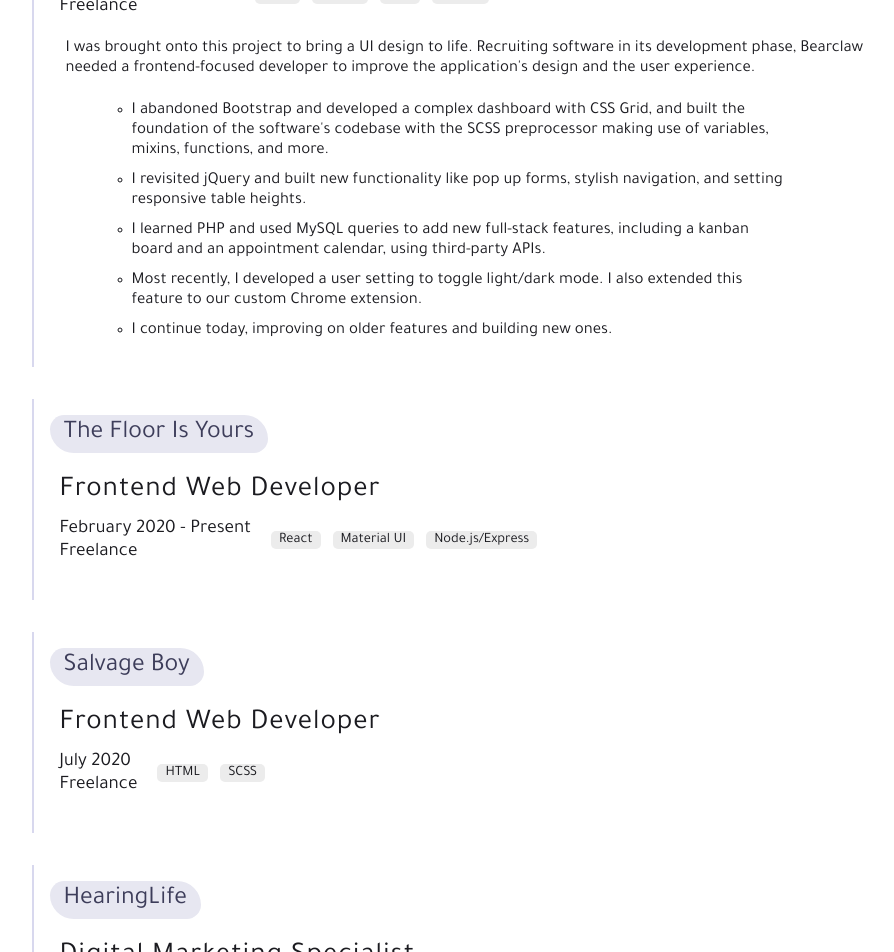
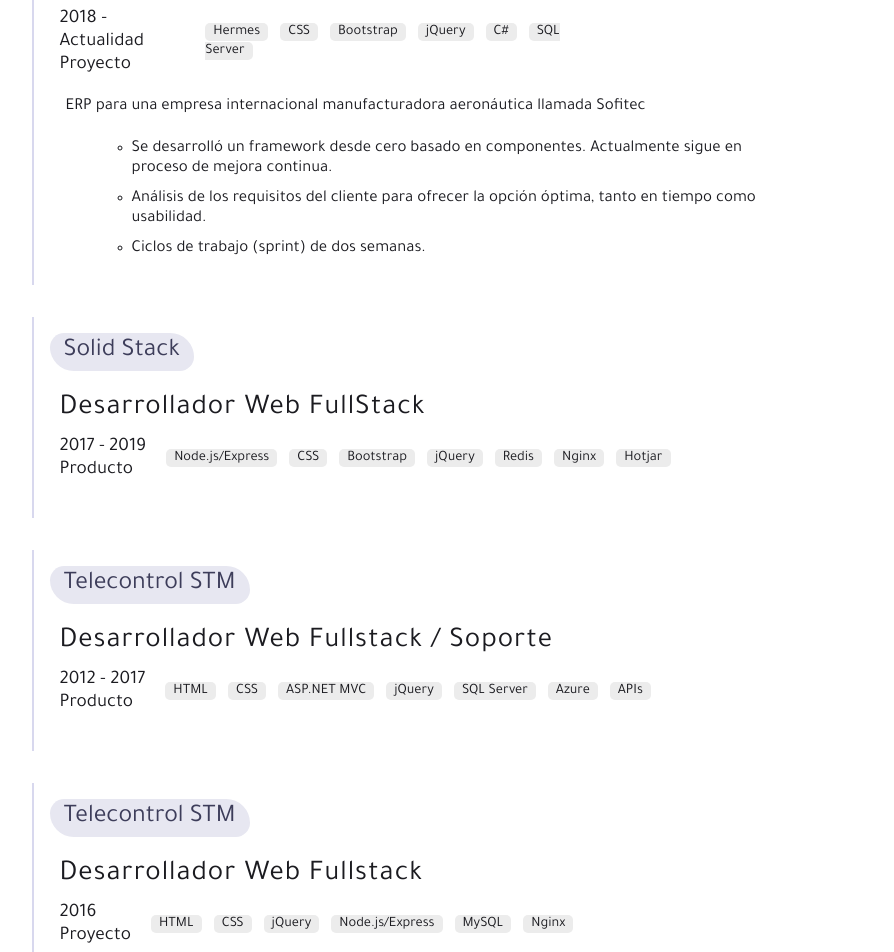
Before and after one commit to avelezdo/portfolio-vue, a Vue app: page / in a window 1280 px wide. Shown: the part 920-1872 px from the top of the page, without its empty margins (181-1075 px from the left). Built offline with nearby package versions, Linux system fonts and the light colour scheme; a web font is replaced by a local one.

Commit message:
Added my own experience (in spanish)

```diff
--- a/src/assets/js/render-work.js
+++ b/src/assets/js/render-work.js
@@ -1,66 +1,89 @@
 const myJobs = [
 	{
-		title: 'Software UI Developer',
-		company: 'Bearclaw',
-		duration: 'August 2020 - Present',
-		technologies: ['SCSS', 'jQuery', 'PHP', 'MySQL'],
-		type: 'Freelance',
+		title: 'Desarrollador Web FullStack / Corresponsable del proyecto',
+		name: 'Zigma',
+		company: 'Solid Stack',
+		duration: '2018 - Actualidad',
+		technologies: ['Hermes', 'CSS', 'Bootstrap', 'jQuery', 'C#', 'SQL Server'],
+		type: 'Proyecto',
 		github_link: '',
 		production_link: '',
-		description:
-			"I was brought onto this project to bring a UI design to life. Recruiting software in its development phase, Bearclaw needed a frontend-focused developer to improve the application's design and the user experience.",
+		description: 'ERP para una empresa internacional manufacturadora aeronáutica llamada Sofitec',
 		bullets: [
-			"I abandoned Bootstrap and developed a complex dashboard with CSS Grid, and built the foundation of the software's codebase with the SCSS preprocessor making use of variables, mixins, functions, and more.",
-			'I revisited jQuery and built new functionality like pop up forms, stylish navigation, and setting responsive table heights.',
-			'I learned PHP and used MySQL queries to add new full-stack features, including a kanban board and an appointment calendar, using third-party APIs.',
-			'Most recently, I developed a user setting to toggle light/dark mode. I also extended this feature to our custom Chrome extension.',
-			'I continue today, improving on older features and building new ones.',
+			'Se desarrolló un framework desde cero basado en componentes. Actualmente sigue en proceso de mejora continua.',
+			'Análisis de los requisitos del cliente para ofrecer la opción óptima, tanto en tiempo como usabilidad.',
+			'Ciclos de trabajo (sprint) de dos semanas.',
 		],
 	},
 	{
-		title: 'Frontend Web Developer',
-		company: 'The Floor Is Yours',
-		duration: 'February 2020 - Present',
-		technologies: ['React', 'Material UI', 'Node.js/Express'],
-		type: 'Freelance',
-		github_link: 'https://github.com/mpaitgt/tfiy',
-		production_link: 'https://tfiy.herokuapp.com',
-		description:
-			"Through Bootcamp, I was connected with the owner of a dance studio who asked me to develop a beautiful website for her new business. I was on a roll with learning React at the time, and didn't want this opportunity to stop me in my tracks.",
+		title: 'Desarrollador Web FullStack',
+		name: 'Picly',
+		company: 'Solid Stack',
+		duration: '2017 - 2019',
+		technologies: ['Node.js/Express', 'CSS', 'Bootstrap', 'jQuery', 'Redis', 'Nginx', 'Hotjar'],
+		type: 'Producto',
+		github_link: '',
+		production_link: 'https://picly.io',
+		description: 'Un servidor de imágenes con transformaciones al vuelo a través de urls.',
 		bullets: [
-			'I built this project with React, using the Material UI component library.',
-			'I familiarized myself with the advantages of using a component library, and used it to do everything from make the site mobile-friendly to creating page transition animations and a class accordion.',
-			"I used the Google Maps API to display the studio's location on the contact page, and set up a simple Node.js/Express server to handle contact form submissions with the Nodemailer npm.",
+			'Principalmente, fui el encargado del landing page así como de la interfaz de la aplicación del usuario.',
+			'Apliqué conocimientos de UX para presentar la información de una manera cómoda y rápida al visitante.',
+			'Trabajo en equipo, en la que todos estuvieron comprometidos y aportando más allá de lo púramente técnico.',
+			'Se aplicaron metodologías ágiles durante la elaboración y procesos de negocio una vez que la aplicación estaba en producción.',
+			'También me encargué de configurar herramientas de análisis como Google Analytics y Hotjar',
 		],
 	},
 	{
-		title: 'Frontend Web Developer',
-		company: 'Salvage Boy',
-		duration: 'July 2020',
-		technologies: ['HTML', 'SCSS'],
-		type: 'Freelance',
+		title: 'Desarrollador Web Fullstack / Soporte',
+		name: 'Iris',
+		company: 'Telecontrol STM',
+		duration: '2012 - 2017',
+		technologies: ['HTML', 'CSS', 'ASP.NET MVC', 'jQuery', 'SQL Server', 'Azure', 'APIs'],
+		type: 'Producto',
 		github_link: '',
-		production_link: 'https://salvageboy.com',
-		description:
-			'A small software company that helps used motor part sellers better manage eBay accounts, I was hired to re-design the home page of the website.',
+		production_link: '',
+		description: 'Sistema de telegestión y telemedida de contadores digitales (STG)',
+		bullets: [
+			'Partícipe desde la concepción del producto hasta su explotación comercial',
+			'Pioneros en llevar la tecnología Azure al sector eléctrico, ofreciendo la posibilidad de pago por uso.',
+			'Sistema que sigue en producción en varios clientes internacionales, dando soporte a miles de contadores digitales.',
+		],
+	},
+	{
+		title: 'Desarrollador Web Fullstack',
+		name: 'iControl',
+		company: 'Telecontrol STM',
+		duration: '2016',
+		technologies: ['HTML', 'CSS', 'jQuery', 'Node.js/Express', 'MySQL', 'Nginx'],
+		type: 'Proyecto',
+		github_link: '',
+		production_link: '',
+		description: 'Panel de administración de medidas para compañía eléctrica',
 		bullets: [],
 	},
 	{
-		title: 'Digital Marketing Specialist',
-		company: 'HearingLife',
-		duration: 'April 2018 - Present',
-		technologies: ['HTML', 'CSS', 'JavaScript', 'APIs', 'Email Analytics'],
-		type: 'Full-Time',
+		title: 'Desarrollador Web Fullstack',
+		name: 'PRIME DHE Server',
+		company: 'Telecontrol STM',
+		duration: '2016',
+		technologies: ['HTML', 'CSS', 'Bootstrap', 'jQuery', 'ASP.NET Core', 'Azure', 'SQL Server'],
+		type: 'Producto',
 		github_link: '',
-		production_link: 'https://salvageboy.com',
-		description:
-			'I started with HearingLife as coordinator in 2018, and got promoted to email/web around the time I enrolled at bootcamp. While not a "developer" by job title, in 2020 I spearheaded the marketing team\'s effort to integrate the Podium Reviews API on our over 400 location web pages. This included:',
-		bullets: [
-			'Writing the script to fetch review data from the Podium API with location IDs and parsing the JSON response.',
-			'Structuring HTML and designing for style and mobile-friendly functionality.',
-			'A team-wide QA testing process in which all data was matched with its source to ensure accuracy.',
-			"I've also done a lot of fun work in email, designing creative layouts in XD and implementing strong and consistent analytics reporting.",
-		],
+		production_link: '',
+		description: 'Contador digital virtualizado para compañías eléctricas',
+		bullets: [],
+	},
+	{
+		title: 'Desarrollador Web Fullstack',
+		name: 'Voyager',
+		company: 'Telecontrol STM',
+		duration: '2013',
+		technologies: ['HTML', 'CSS', 'Bootstrap', 'Angular.js', 'Node.js/Express', 'MySQL', 'Nginx'],
+		type: 'Producto',
+		github_link: '',
+		production_link: '',
+		description: 'Sistema de control para compañías eléctricas',
+		bullets: [],
 	},
 ];
 
--- a/src/components/Work.vue
+++ b/src/components/Work.vue
@@ -1,112 +1,7 @@
 <template>
 	<section class="section__body work">
 		<div class="section__intro">
-			<h2 class="section__header header-with-tag">
-				Work
-				<svg class="headline-tag same-line" xmlns="http://www.w3.org/2000/svg" viewBox="0 0 704.69 71.17">
-					<defs>
-						<svg:style type="text/css">
-							> .cls-1 {
-								fill: #d9d8ef;
-							}
-						</svg:style>
-					</defs>
-					<g id="ct">
-						<path
-							class="cls-1"
-							d="M3.1,54.39c-7.24-13.82-.75-35.53,8.65-47.28,2-2.45,3-3.3,4.14-3.3,1.78,0,4.23,2.35,4.23,3.11,0,.47-.47.84-1.13,1.5C8.65,18,1.88,42.45,8.08,55.43c.38.84,1.51,3.85.29,3.85C5.73,59.28,4.51,57.21,3.1,54.39Z"
-						/>
-						<path
-							class="cls-1"
-							d="M25.85,51.76a2.23,2.23,0,0,0-.37-2.44c-5-6-9.87-11-5.08-19.84,2.26-3.95,7-7.24,11.56-9,2.92-1,5.64.29,7,4.05-4.88,1.31-11.18,3.66-14.29,9.3-2.16,3.76,1.6,8.09,4.05,11,4.7,5.64,3.29,8.84,1.31,10.81-3,3-13.35,7.62-16.07,2.35C17.3,57.21,23.78,55.43,25.85,51.76Z"
-						/>
-						<path
-							class="cls-1"
-							d="M38.54,25.44c0-.47.29-.38.66-.38a10.57,10.57,0,0,0,3-.28c7-1.41,16.64-3.57,22.28-4.61,1.69-.28,2.35-.09,2.16,2.54C65.81,26,61,26.38,58.1,27.13c-2,10.06-3.2,18.05-5.36,26.7-1.41,5.64-1.88,7.42-4.89,7.42s-2.63-1.12-1.5-7.33c1.5-8.37,3.1-16.64,4.23-25.1C44.65,29.67,38.73,30.61,38.54,25.44Z"
-						/>
-						<path
-							class="cls-1"
-							d="M73.8,58.43c-15.42,0-6-26.22-3.67-33.46,2.54,0,5.92,1.31,6,3.76a14.79,14.79,0,0,1-1,4.6C73.8,37.94,70,49.69,73.33,53.83c6.39,0,12.88-15.89,14.66-21.44.47-1.69,1-3.57,2.54-3.57s5,1.22,4.7,2.26c-2.63,10.06-4.13,19.55-3,30.17.19,3.76-4.42,4.7-5.83,1a27.94,27.94,0,0,1-1.12-5.45,32.29,32.29,0,0,1-.19-5.17C82.26,55.71,78.59,58.43,73.8,58.43Z"
-						/>
-						<path
-							class="cls-1"
-							d="M101,22.62c.75-1.79,1-3.48,2.82-3.48,1.5,0,2.82.37,5,2.25,4.32-.56,13.07-2,17.11-.09-.19,1.5-.38,1.5-1.41,2.82-7.15.66-9.59,1.6-16.36,2.91-.37,2.64-.75,5.18-1.13,7.15,4.23-.85,11.75-2.44,13.82-.75,0,1.88-.75,2.44-1.78,2.72-4,1.32-9.12,2.54-13.07,3.76-.75,2.92-2.07,11.94-2.73,15.14-.28,1.41-.47,3.1-1.41,3.67a3.46,3.46,0,0,1-4.13-.94c-1.6-2.26.28-14.11.56-15.8.28-1.31,1.32-9.68,1.88-13.53-1.6.18-3.85-.38-3.85-1.79C96.27,23,99.09,23.27,101,22.62Z"
-						/>
-						<path
-							class="cls-1"
-							d="M131.05,22.62c.75-1.79,1-3.48,2.82-3.48,1.5,0,2.82.37,5,2.25,4.33-.56,13.07-2,17.11-.09-.19,1.5-.38,1.5-1.41,2.82-7.14.66-9.59,1.6-16.36,2.91-.37,2.64-.75,5.18-1.13,7.15,4.24-.85,11.76-2.44,13.82-.75,0,1.88-.75,2.44-1.78,2.72-4,1.32-9.12,2.54-13.07,3.76-.75,2.92-2.07,11.94-2.73,15.14-.28,1.41-.47,3.1-1.41,3.67a3.46,3.46,0,0,1-4.13-.94c-1.6-2.26.28-14.11.56-15.8.28-1.31,1.32-9.68,1.88-13.53-1.6.18-3.85-.38-3.85-1.79C126.35,23,129.17,23.27,131.05,22.62Z"
-						/>
-						<path
-							class="cls-1"
-							d="M177.11,23.09c.47-2,1-4.7,3.58-4.23,3.85.84,5.26,2.16,3,9l-2.63,7.52a188.22,188.22,0,0,0-5.45,19.93,5.36,5.36,0,0,1-4.33,3.39C164.52,58.72,175.7,29.86,177.11,23.09Z"
-						/>
-						<path
-							class="cls-1"
-							d="M193.94,0a2.67,2.67,0,0,1,2.82,2.63c0,2.54-4.32,9.69-7.14,9.69-.94,0-.66-.94.09-2a20.25,20.25,0,0,0,1.69-3.48,2.85,2.85,0,0,1-2.82-.94C186.89,3.06,190.74,0,193.94,0Z"
-						/>
-						<path
-							class="cls-1"
-							d="M220.26,23.74c.38-1.59.57-2.44,1.88-2.44,2.17,0,5.27,1.79,5.27,4,0,8.09-14.76,33.66-19.56,33.66a10.84,10.84,0,0,1-10.62-8.74c-1.5-7.24,2-20.59,2.07-28.87,2.91,0,7.43,1.13,7.43,5.93-.85,9.12-3.3,15.88-2,24.35C210,50.63,219,29.86,220.26,23.74Z"
-						/>
-						<path
-							class="cls-1"
-							d="M258.9,20.08c.38,1.78.19,3.29-2.26,3.57-1.41.19-3.19.47-4.23.66-9,1.78-10.52,4-13.06,11.19,2.16-.38,12.12-3.67,13-.85.66,2.07-1.79,1.79-6.39,3.48l-8,2.25c-2.07,5.17-3.58,15.33-1.88,18.52,3.38,0,12.31-7,16.64-11.65,3-3.11,4.51-3.2,2.82,1.31-3,7.62-13.35,15.14-18.9,15.14a9.45,9.45,0,0,1-5.92-2.63c-4.51-4-3.86-12.13-2.45-18.34-3.29.66-4.13-2.63-3.29-4.41,1.41-.29,3.29-.66,4.7-.85a104.44,104.44,0,0,1,3.67-10c-2.91.48-2.63-2.25-1.32-4.79C236.53,21.77,251.76,19,258.9,20.08Z"
-						/>
-						<path
-							class="cls-1"
-							d="M294.53,16.69c5.45-1.78,11.09,2.35,9.21,8.18C302.9,27.32,298,35.31,296.22,37c4.23-1.13,10.06-1.79,13.63,2.63,2.07,2.54,2.54,5.45.94,8.28-2.82,5.26-12.4,12.87-18.8,18-3.57,2.92-10.24,6.39-13.91,5,.19-.94,1.79-2.35,3.57-3.76,7.62-6,18.71-15.32,23.13-22.75.66-1,.84-2.16-.75-2.35-4.89-.66-13.73,1-17.21,4.51-.75,1-1.88,8-2.54,9.69s-.56,2.25-1.88,2.25c-2.25,0-5-1-4.88-3.66.09-5.83,2.63-20.4,3.76-29.9.18-1.41.84-2,3.85-1.69C286.45,21.21,291.62,17.73,294.53,16.69ZM297,23.46c-5.55-.28-8.94,8.28-9.31,12.69C291.81,36.15,297,25.81,297,23.46Z"
-						/>
-						<path
-							class="cls-1"
-							d="M347.08,20.08c.38,1.78.19,3.29-2.25,3.57-1.41.19-3.2.47-4.23.66-9,1.78-10.53,4-13.07,11.19,2.16-.38,12.13-3.67,13-.85.66,2.07-1.78,1.79-6.39,3.48l-8,2.25c-2.07,5.17-3.57,15.33-1.88,18.52,3.38,0,12.31-7,16.64-11.65,3-3.11,4.51-3.2,2.82,1.31-3,7.62-13.35,15.14-18.9,15.14a9.47,9.47,0,0,1-5.92-2.63c-4.51-4-3.85-12.13-2.44-18.34-3.3.66-4.14-2.63-3.3-4.41,1.42-.29,3.3-.66,4.71-.85a101.57,101.57,0,0,1,3.66-10c-2.91.48-2.63-2.25-1.31-4.79C324.71,21.77,339.94,19,347.08,20.08Z"
-						/>
-						<path
-							class="cls-1"
-							d="M380.17,20.08c.38,1.78.19,3.29-2.25,3.57-1.41.19-3.2.47-4.23.66-9,1.78-10.53,4-13.07,11.19,2.16-.38,12.13-3.67,13-.85.66,2.07-1.78,1.79-6.39,3.48l-8,2.25c-2.07,5.17-3.57,15.33-1.88,18.52,3.38,0,12.31-7,16.64-11.65,3-3.11,4.51-3.2,2.82,1.31-3,7.62-13.35,15.14-18.9,15.14A9.47,9.47,0,0,1,352,61.07c-4.51-4-3.85-12.13-2.44-18.34-3.29.66-4.14-2.63-3.29-4.41,1.41-.29,3.29-.66,4.7-.85a101.57,101.57,0,0,1,3.66-10c-2.91.48-2.63-2.25-1.31-4.79C357.8,21.77,373,19,380.17,20.08Z"
-						/>
-						<path
-							class="cls-1"
-							d="M414.49,20.74c2.72,0,3.57,2.25,3.48,5.17-.38,8-8.65,33.09-17.87,33.09-8.83,0-8.18-18-8.08-23.5-1.79,3.47-6.11,17.11-6.86,19.74-.38,1-.29,3.19-1.88,3.19-3.95,0-4.7-3.47-4-6.76s6.3-20.59,7.71-23.6c1.41-3.2,3.29-3.29,4.61-3.29,0-1,4.42-4.42,6.49-3.2,3.57,2.16,3.29,2.92,2.63,5.45-2.35,8.65-2.92,19.84-.94,25.95C404,52.23,413.17,26.47,414.49,20.74Z"
-						/>
-						<path
-							class="cls-1"
-							d="M446.17,24c3.85-4.33,9.21-8.56,16.07-8.56,3.48,0,7.81,4,7.81,8.37,0,8.18-16.36,20.68-23.41,24.25-2.07,1-2.07,3.2-2.54,7-.19,1.79-.85,3.58-3.2,3.58S436.39,58,436.39,56c.94-8.37,1.32-17.11,2.73-26.32C440.15,23.56,443,23.18,446.17,24Zm17.11-1.79c-8.18,0-16.27,10.81-17.58,18.43C451,40.67,463.28,28,463.28,22.24Z"
-						/>
-						<path
-							class="cls-1"
-							d="M463.18,52.51a261.58,261.58,0,0,1,17.68-32.15c1.69-2.73,3.48-4.14,6.95-4.14,2,0,3,1.32,3,2.26s-.09,1-.09,3.67c0,3,.38,10.62.85,17.48a2.11,2.11,0,0,1,2.25,1.88,5.16,5.16,0,0,1-2.35,4c-.28,2.16-.28,9.12-1.5,12.79a3.91,3.91,0,0,1-4.23,3c-3.58,0-2.17-9.87-2.17-13.06-.28-.1-11.93,3.76-12.22,3.85a2.89,2.89,0,0,0-1,1.79c-1.13,3.38-2.45,4.6-5,4.6C461.21,58.43,461.77,55.43,463.18,52.51Zm20.87-10.72c0-2.16.19-8.27,0-12.5-1.78.38-8.74,13-10.52,16.55C476,45.08,483.58,42.55,484.05,41.79Z"
-						/>
-						<path
-							class="cls-1"
-							d="M502.29,23.09c.47-2,1-4.7,3.57-4.23,3.86.84,5.27,2.16,3,9l-2.63,7.52a188.22,188.22,0,0,0-5.45,19.93,5.36,5.36,0,0,1-4.33,3.39C489.69,58.72,500.88,29.86,502.29,23.09Z"
-						/>
-						<path
-							class="cls-1"
-							d="M513.1,24.68c3.1-3.76,7-7.42,12.13-7.42,7.61,0,12.6,6.86,12,14.57-.84,10.62-15,27.83-24.63,27.83-2.82,0-4.42-.47-4.13-2.82a191,191,0,0,1,5.45-25C513,30.42,510.66,27.5,513.1,24.68Zm17.39,6.4c0-2.73-.37-8.28-3.57-8.28-1.78,0-4.23,2.73-5.36,4.52-2.16,8.27-3.95,16.54-5.92,24.91C520.34,50.54,530.49,39.26,530.49,31.08Z"
-						/>
-						<path
-							class="cls-1"
-							d="M557.57,25.44c0-.47.28-.38.66-.38a10.64,10.64,0,0,0,3-.28c7-1.41,16.63-3.57,22.28-4.61,1.69-.28,2.35-.09,2.16,2.54-.85,3.29-5.64,3.67-8.56,4.42-2,10.06-3.19,18.05-5.36,26.7-1.41,5.64-1.88,7.42-4.88,7.42s-2.64-1.12-1.51-7.33c1.51-8.37,3.1-16.64,4.23-25.1C563.68,29.67,557.76,30.61,557.57,25.44Z"
-						/>
-						<path
-							class="cls-1"
-							d="M591.22,23.46c.76-.94,4.8-2.25,8.75-2.25,16.82,0,12.22,37.69-8.56,37.69a10.51,10.51,0,0,1-9.21-5.35c-4-7.43,3.57-21.16,9.21-26.33C591.41,26,590.28,24.78,591.22,23.46Zm-3.57,27.83a1.91,1.91,0,0,0,2,1.69c11.18,0,16.73-16,12-25C596.21,28,586.05,45.18,587.65,51.29Z"
-						/>
-						<path
-							class="cls-1"
-							d="M634.28,24.68c3.1-3.76,7-7.42,12.13-7.42,7.61,0,12.6,6.86,12,14.57-.84,10.62-15,27.83-24.63,27.83-2.82,0-4.42-.47-4.13-2.82a191,191,0,0,1,5.45-25C634.19,30.42,631.84,27.5,634.28,24.68Zm17.39,6.4c0-2.73-.37-8.28-3.57-8.28-1.79,0-4.23,2.73-5.36,4.52-2.16,8.27-4,16.54-5.92,24.91C641.52,50.54,651.67,39.26,651.67,31.08Z"
-						/>
-						<path
-							class="cls-1"
-							d="M668.22,23.46c.75-.94,4.79-2.25,8.74-2.25,16.83,0,12.22,37.69-8.55,37.69a10.53,10.53,0,0,1-9.22-5.35c-3.94-7.43,3.58-21.16,9.22-26.33C668.41,26,667.28,24.78,668.22,23.46Zm-3.57,27.83a1.9,1.9,0,0,0,2,1.69c11.19,0,16.73-16,12-25C673.2,28,663.05,45.18,664.65,51.29Z"
-						/>
-						<path
-							class="cls-1"
-							d="M701.5,8.61c7.33,13.91.75,35.53-8.65,47.29-2,2.53-3,3.38-4,3.38-1.88,0-4.33-2.44-4.33-3.1s.47-.94,1.13-1.6C696,45,702.72,20.64,696.61,7.67c-.47-.85-1.6-3.86-.38-3.86C699,3.72,700.09,5.88,701.5,8.61Z"
-						/>
-					</g>
-				</svg>
-			</h2>
+			<h2 class="section__header header-with-tag">Experiencia</h2>
 			<div class="image-wrapper" style="float: right; margin-top: -15%">
 				<div class="mobile-shape ms-left"></div>
 				<img class="img" src="@/assets/images/work.jpg" alt="" width="600" />
```
